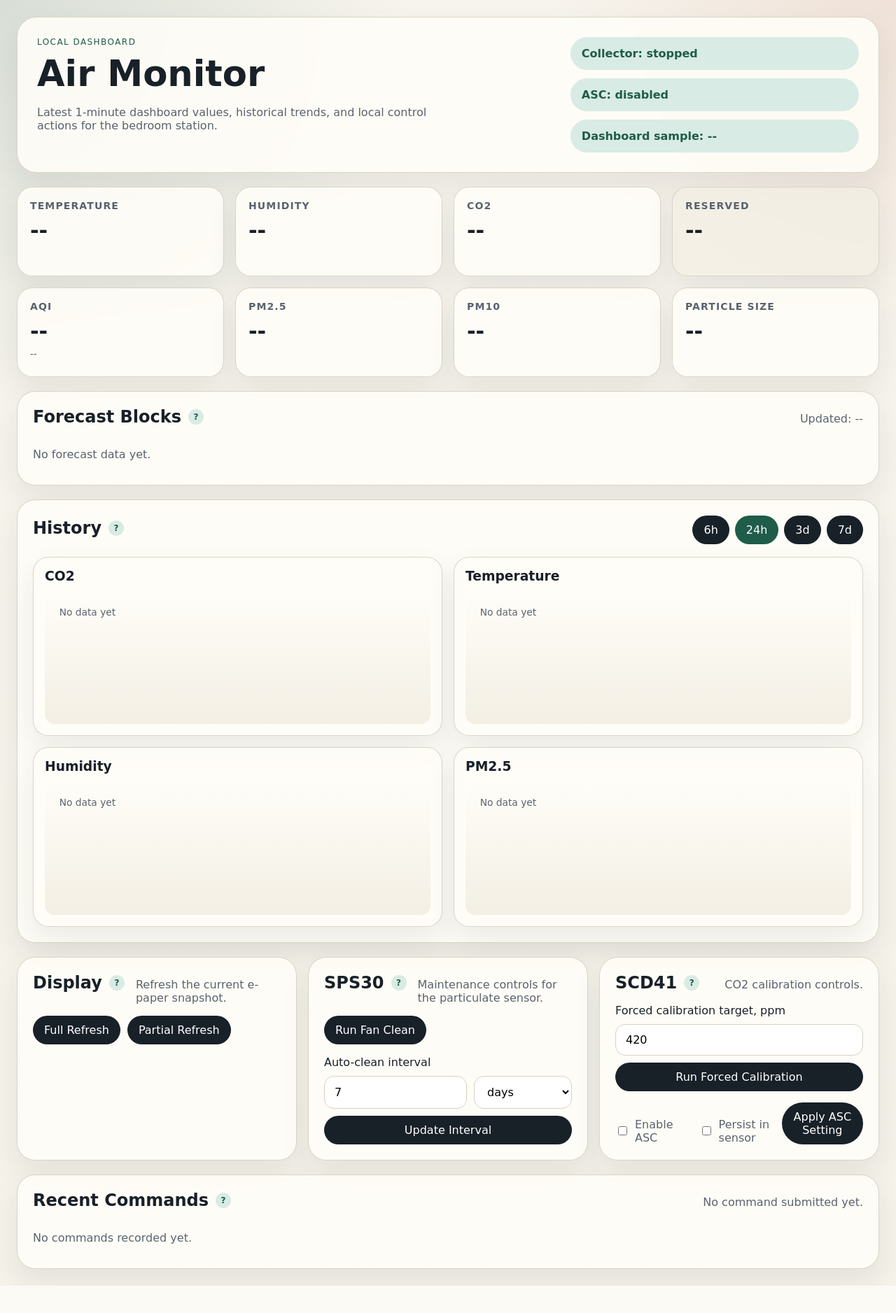
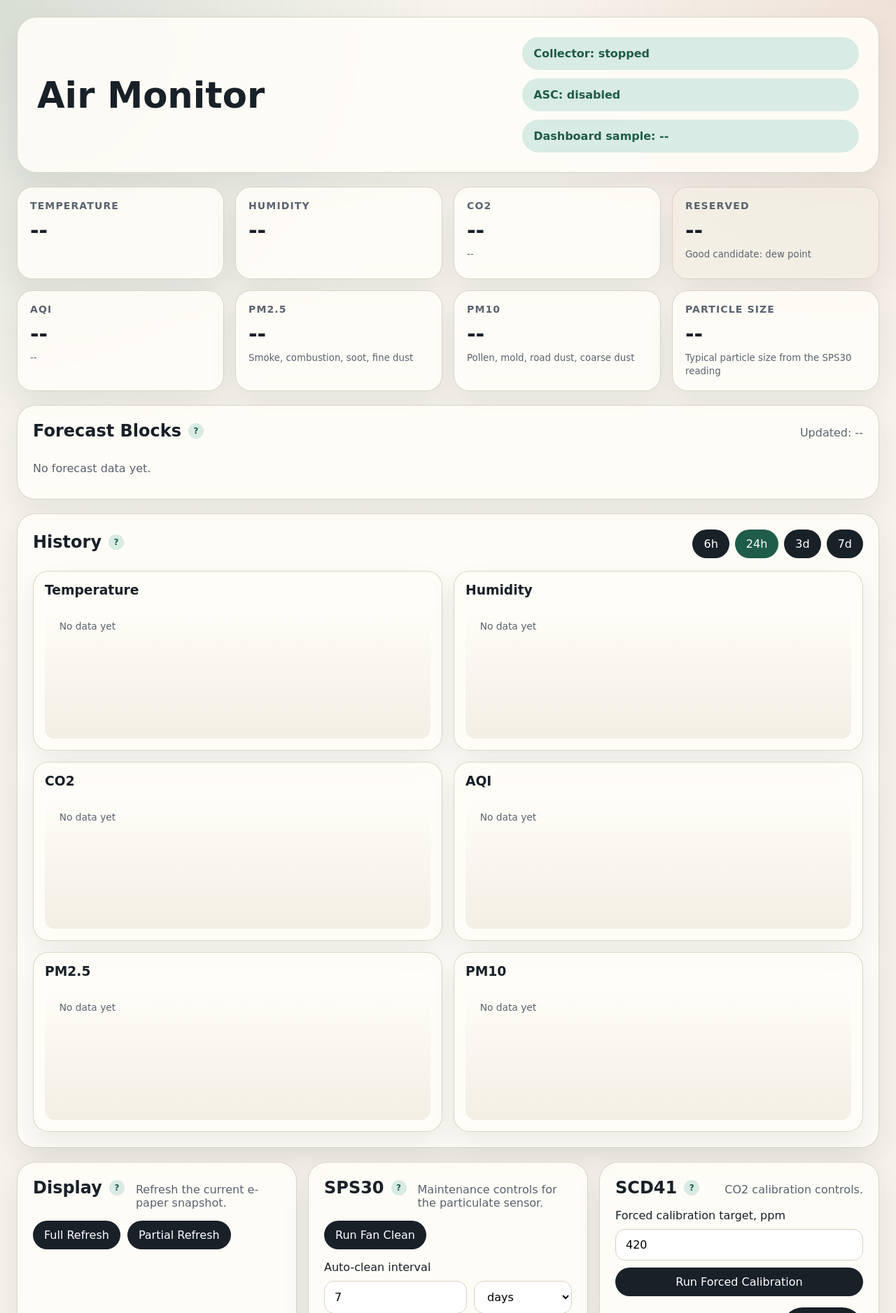
Before and after one commit to andriydread/pi-zero2w-sensors-playground, a Flask app: page / in a window 1280 px wide. Shown: the top 1877 px of the page at 70% size. Before the commit the page ends 1838 px from the top, so only its background shows below. Run offline with Flask 3, Linux system fonts and the light colour scheme; data that the repository does not hold is empty.

Commit message:
Polish dashboard layout, charts, and forecast cards

```diff
--- a/dashboard/app.py
+++ b/dashboard/app.py
@@ -1,7 +1,8 @@
 import os
+from pathlib import Path
 from typing import Any, Dict
 
-from flask import Flask, jsonify, render_template, request
+from flask import Flask, jsonify, render_template, request, send_from_directory
 
 from storage import AirMonitorDatabase
 
@@ -33,10 +34,16 @@ def choose_bucket_seconds(hours: int) -> int:
 def create_app() -> Flask:
     app = Flask(__name__)
     database = AirMonitorDatabase(env_str("AIRMONITOR_DATABASE_PATH", "data/airmonitor.db"))
+    project_root = Path(__file__).resolve().parents[1]
+    icons_dir = project_root / 'icons'
 
     @app.get("/")
     def index() -> str:
         return render_template("index.html")
+
+    @app.get('/assets/icons/<path:filename>')
+    def asset_icons(filename: str) -> Any:
+        return send_from_directory(icons_dir, filename)
 
     @app.get("/api/summary")
     def api_summary() -> Any:
--- a/dashboard/static/dashboard.css
+++ b/dashboard/static/dashboard.css
@@ -38,23 +38,13 @@ button, input, select {
   border-radius: 28px;
   padding: 28px;
   display: grid;
-  grid-template-columns: 1.8fr 1fr;
+  grid-template-columns: 1.4fr 1fr;
   gap: 20px;
-}
-.eyebrow {
-  margin: 0 0 8px;
-  text-transform: uppercase;
-  letter-spacing: 0.12em;
-  color: var(--accent);
-  font-size: 12px;
+  align-items: center;
 }
 .hero h1 {
   margin: 0;
-  font-size: clamp(2.2rem, 4vw, 4.4rem);
-}
-.lede {
-  color: var(--muted);
-  max-width: 60ch;
+  font-size: clamp(2.1rem, 4vw, 4.2rem);
 }
 .hero-meta {
   display: grid;
@@ -77,7 +67,7 @@ button, input, select {
 .metric-card {
   border-radius: 22px;
   padding: 18px;
-  min-height: 128px;
+  min-height: 132px;
 }
 .metric-card h2 {
   margin: 0 0 10px;
@@ -95,6 +85,7 @@ button, input, select {
   display: block;
   margin-top: 8px;
   color: var(--muted);
+  line-height: 1.4;
 }
 .metric-card-muted {
   background: rgba(243, 239, 228, 0.72);
--- a/dashboard/static/dashboard.js
+++ b/dashboard/static/dashboard.js
@@ -8,6 +8,36 @@ const metricFormats = {
 };
 
 const chartState = new Map();
+const weatherIconMap = {
+  0: 'sun.png',
+  1: 'sun.png',
+  2: 'partly_cloudy.png',
+  3: 'cloud.png',
+  45: 'fog.png',
+  48: 'fog.png',
+  51: 'rain.png',
+  53: 'rain.png',
+  55: 'rain.png',
+  56: 'rain.png',
+  57: 'rain.png',
+  61: 'rain.png',
+  63: 'rain.png',
+  65: 'rain.png',
+  66: 'rain.png',
+  67: 'rain.png',
+  71: 'snow.png',
+  73: 'snow.png',
+  75: 'snow.png',
+  77: 'snow.png',
+  80: 'rain.png',
+  81: 'rain.png',
+  82: 'rain.png',
+  85: 'snow.png',
+  86: 'snow.png',
+  95: 'storm.png',
+  96: 'storm.png',
+  99: 'storm.png',
+};
 let selectedHours = 24;
 
 function formatTimestamp(value) {
@@ -15,7 +45,8 @@ function formatTimestamp(value) {
     return '--';
   }
   const date = new Date(value);
-  return date.toLocaleString();
+  const two = (n) => String(n).padStart(2, '0');
+  return `${two(date.getHours())}:${two(date.getMinutes())} ${two(date.getDate())}-${two(date.getMonth() + 1)}-${date.getFullYear()}`;
 }
 
 function calculateAqi(pm25, pm10) {
@@ -63,10 +94,16 @@ function aqiCategory(value) {
   return 'Hazardous';
 }
 
+function co2Category(value) {
+  if (value == null) return '--';
+  if (value < 1000) return 'Good';
+  if (value < 1500) return 'Moderate';
+  return 'Unhealthy';
+}
+
 function getDisplayMetrics(summary) {
   const displayState = summary.latest_display_snapshot?.value || {};
-  const snapshot = displayState.snapshot || {};
-  return snapshot;
+  return displayState.snapshot || {};
 }
 
 function renderSummary(summary) {
@@ -81,6 +118,7 @@ function renderSummary(summary) {
   document.getElementById('metric-tps').textContent = metricFormats.tps(snapshot.tps);
   document.getElementById('metric-aqi').textContent = aqi == null ? '--' : String(aqi);
   document.getElementById('metric-aqi-label').textContent = aqiCategory(aqi);
+  document.getElementById('metric-co2-label').textContent = co2Category(snapshot.co2);
   document.getElementById('latest-sample-time').textContent = `Dashboard sample: ${formatTimestamp(snapshot.timestamp)}`;
 
   const collector = summary.collector_status?.value || {};
@@ -89,7 +127,7 @@ function renderSummary(summary) {
   document.getElementById('scd41-asc-enabled').checked = !!collector.scd41_asc_enabled;
 
   const weather = summary.latest_weather?.value || {};
-  document.getElementById('weather-updated').textContent = `Updated: ${summary.latest_weather?.updated_at || '--'}`;
+  document.getElementById('weather-updated').textContent = `Updated: ${formatTimestamp(summary.latest_weather?.updated_at)}`;
   renderWeather(weather);
   renderCommands(summary.recent_commands || []);
 }
@@ -106,11 +144,17 @@ function renderWeather(weather) {
     const card = document.createElement('article');
     card.className = 'forecast-card';
     const [windowLabel, maxTemp, minTemp, precip, code] = block;
+    const icon = weatherIconMap[code] || 'sun.png';
     card.innerHTML = `
       <h3>${windowLabel}</h3>
+      <div class="forecast-meta">
+        <img class="forecast-icon" src="/assets/icons/${icon}" alt="forecast icon">
+        <div>
+          <p>Condition icon matches the e-paper display</p>
+        </div>
+      </div>
       <p>Max/Min: ${maxTemp ?? '--'} / ${minTemp ?? '--'}</p>
-      <p>Rain: ${precip ?? '--'}%</p>
-      <p>WMO: ${code ?? '--'}</p>
+      <p>Rain chance: ${precip ?? '--'}%</p>
     `;
     grid.appendChild(card);
   }
@@ -188,7 +232,7 @@ function renderLineChart(svgId, rows, key, color, formatValue) {
     ${labels.join('')}
   `;
 
-  chartState.set(svgId, { coordinates, formatValue, color, padding, width, height });
+  chartState.set(svgId, { coordinates, formatValue, color, width, height });
 }
 
 function installChartHover(svgId) {
@@ -244,10 +288,13 @@ async function fetchHistory() {
   const response = await fetch(`/api/history?hours=${selectedHours}`);
   const data = await response.json();
   const rows = data.rows || [];
-  renderLineChart('chart-co2', rows, 'co2', '#1f5c4a', (row) => `${Math.round(row.co2)} ppm`);
+  const aqiRows = rows.map((row) => ({ ...row, aqi: calculateAqi(row.pm25, row.pm10) }));
   renderLineChart('chart-temp', rows, 'temp', '#b85c38', (row) => `${row.temp.toFixed(1)} C`);
   renderLineChart('chart-humid', rows, 'humid', '#2b6f9e', (row) => `${row.humid.toFixed(1)} %`);
+  renderLineChart('chart-co2', rows, 'co2', '#1f5c4a', (row) => `${Math.round(row.co2)} ppm`);
+  renderLineChart('chart-aqi', aqiRows, 'aqi', '#9e6f00', (row) => `${Math.round(row.aqi)}`);
   renderLineChart('chart-pm25', rows, 'pm25', '#5b4b8a', (row) => `${row.pm25.toFixed(2)} ug/m3`);
+  renderLineChart('chart-pm10', rows, 'pm10', '#6f4a2a', (row) => `${row.pm10.toFixed(2)} ug/m3`);
 }
 
 async function submitCommand(command, payload = {}) {
@@ -300,7 +347,7 @@ function installActions() {
     await submitCommand('scd41_set_asc', { enabled, persist });
   });
 
-  ['chart-co2', 'chart-temp', 'chart-humid', 'chart-pm25'].forEach(installChartHover);
+  ['chart-temp', 'chart-humid', 'chart-co2', 'chart-aqi', 'chart-pm25', 'chart-pm10'].forEach(installChartHover);
 }
 
 async function refreshAll() {
--- a/dashboard/templates/index.html
+++ b/dashboard/templates/index.html
@@ -10,9 +10,7 @@
   <main class="page">
     <section class="hero">
       <div>
-        <p class="eyebrow">Local Dashboard</p>
         <h1>Air Monitor</h1>
-        <p class="lede">Latest 1-minute dashboard values, historical trends, and local control actions for the bedroom station.</p>
       </div>
       <div class="hero-meta">
         <div class="pill" id="collector-running">Collector: --</div>
@@ -24,12 +22,12 @@
     <section class="metrics" id="metric-grid">
       <article class="metric-card"><h2>Temperature</h2><p id="metric-temp">--</p></article>
       <article class="metric-card"><h2>Humidity</h2><p id="metric-humid">--</p></article>
-      <article class="metric-card"><h2>CO2</h2><p id="metric-co2">--</p></article>
-      <article class="metric-card metric-card-muted"><h2>Reserved</h2><p id="metric-empty">--</p></article>
+      <article class="metric-card"><h2>CO2</h2><p id="metric-co2">--</p><small id="metric-co2-label">--</small></article>
+      <article class="metric-card metric-card-muted"><h2>Reserved</h2><p id="metric-empty">--</p><small>Good candidate: dew point</small></article>
       <article class="metric-card"><h2>AQI</h2><p id="metric-aqi">--</p><small id="metric-aqi-label">--</small></article>
-      <article class="metric-card"><h2>PM2.5</h2><p id="metric-pm25">--</p></article>
-      <article class="metric-card"><h2>PM10</h2><p id="metric-pm10">--</p></article>
-      <article class="metric-card"><h2>Particle Size</h2><p id="metric-tps">--</p></article>
+      <article class="metric-card"><h2>PM2.5</h2><p id="metric-pm25">--</p><small>Smoke, combustion, soot, fine dust</small></article>
+      <article class="metric-card"><h2>PM10</h2><p id="metric-pm10">--</p><small>Pollen, mold, road dust, coarse dust</small></article>
+      <article class="metric-card"><h2>Particle Size</h2><p id="metric-tps">--</p><small>Typical particle size from the SPS30 reading</small></article>
     </section>
 
     <section class="panel weather-panel">
@@ -37,7 +35,17 @@
         <div class="title-with-help">
           <h2>Forecast Blocks</h2>
           <span class="help-chip" tabindex="0">?
-            <span class="help-popover">Three weather blocks are shown using the same forecast data that is merged into the e-paper snapshot.</span>
+            <span class="help-popover">
+              <strong>Purpose</strong>
+              <p>Shows the same forecast data used by the e-paper snapshot.</p>
+              <strong>Contents</strong>
+              <ul>
+                <li>Time window for the block</li>
+                <li>Max and min temperature</li>
+                <li>Rain probability</li>
+                <li>Weather icon matching the e-paper display</li>
+              </ul>
+            </span>
           </span>
         </div>
         <p id="weather-updated">Updated: --</p>
@@ -50,7 +58,16 @@
         <div class="title-with-help">
           <h2>History</h2>
           <span class="help-chip" tabindex="0">?
-            <span class="help-popover">Move the cursor over a chart to inspect the nearest point and its timestamp. Shorter ranges use finer time buckets.</span>
+            <span class="help-popover">
+              <strong>Purpose</strong>
+              <p>Shows recent historical trends from the SQLite history database.</p>
+              <strong>How To Read</strong>
+              <ul>
+                <li>Hover over a line to inspect the nearest value and timestamp</li>
+                <li>Shorter ranges use finer aggregation buckets</li>
+                <li>AQI is derived from PM2.5 and PM10 history</li>
+              </ul>
+            </span>
           </span>
         </div>
         <div class="range-switch">
@@ -61,10 +78,12 @@
         </div>
       </div>
       <div class="chart-grid">
-        <article class="chart-card"><h3>CO2</h3><div class="chart-frame"><svg id="chart-co2" viewBox="0 0 640 220"></svg><div class="chart-tooltip" id="tooltip-chart-co2"></div></div></article>
         <article class="chart-card"><h3>Temperature</h3><div class="chart-frame"><svg id="chart-temp" viewBox="0 0 640 220"></svg><div class="chart-tooltip" id="tooltip-chart-temp"></div></div></article>
         <article class="chart-card"><h3>Humidity</h3><div class="chart-frame"><svg id="chart-humid" viewBox="0 0 640 220"></svg><div class="chart-tooltip" id="tooltip-chart-humid"></div></div></article>
+        <article class="chart-card"><h3>CO2</h3><div class="chart-frame"><svg id="chart-co2" viewBox="0 0 640 220"></svg><div class="chart-tooltip" id="tooltip-chart-co2"></div></div></article>
+        <article class="chart-card"><h3>AQI</h3><div class="chart-frame"><svg id="chart-aqi" viewBox="0 0 640 220"></svg><div class="chart-tooltip" id="tooltip-chart-aqi"></div></div></article>
         <article class="chart-card"><h3>PM2.5</h3><div class="chart-frame"><svg id="chart-pm25" viewBox="0 0 640 220"></svg><div class="chart-tooltip" id="tooltip-chart-pm25"></div></div></article>
+        <article class="chart-card"><h3>PM10</h3><div class="chart-frame"><svg id="chart-pm10" viewBox="0 0 640 220"></svg><div class="chart-tooltip" id="tooltip-chart-pm10"></div></div></article>
       </div>
     </section>
 
@@ -74,7 +93,15 @@
           <div class="title-with-help">
             <h2>Display</h2>
             <span class="help-chip" tabindex="0">?
-              <span class="help-popover">Full Refresh redraws the whole e-paper panel and helps reduce ghosting. Partial Refresh replays the current dashboard snapshot using the faster low-impact refresh mode.</span>
+              <span class="help-popover">
+                <strong>Purpose</strong>
+                <p>Replays the current dashboard snapshot on the e-paper display.</p>
+                <strong>Buttons</strong>
+                <ul>
+                  <li><strong>Full Refresh</strong>: redraws the whole panel and helps reduce ghosting</li>
+                  <li><strong>Partial Refresh</strong>: updates faster with less flashing using the current snapshot</li>
+                </ul>
+              </span>
             </span>
           </div>
           <p>Refresh the current e-paper snapshot.</p>
@@ -90,7 +117,15 @@
           <div class="title-with-help">
             <h2>SPS30</h2>
             <span class="help-chip" tabindex="0">?
-              <span class="help-popover">Run Fan Clean triggers the sensor's cleaning cycle. Auto-clean interval changes how often the SPS30 performs that maintenance automatically.</span>
+              <span class="help-popover">
+                <strong>Purpose</strong>
+                <p>Maintenance controls for the particulate sensor.</p>
+                <strong>Options</strong>
+                <ul>
+                  <li><strong>Run Fan Clean</strong>: starts the sensor cleaning cycle</li>
+                  <li><strong>Auto-clean interval</strong>: changes how often the sensor cleans itself automatically</li>
+                </ul>
+              </span>
             </span>
           </div>
           <p>Maintenance controls for the particulate sensor.</p>
@@ -118,7 +153,16 @@
           <div class="title-with-help">
             <h2>SCD41</h2>
             <span class="help-chip" tabindex="0">?
-              <span class="help-popover">Forced calibration should only be run in stable known air, usually outdoor fresh air. Persist in the ASC section means saving the ASC enabled or disabled setting into the sensor so it survives reboot.</span>
+              <span class="help-popover">
+                <strong>Purpose</strong>
+                <p>CO2 calibration controls.</p>
+                <strong>Options</strong>
+                <ul>
+                  <li><strong>Forced calibration</strong>: only run in stable known air, usually outdoor fresh air</li>
+                  <li><strong>Enable ASC</strong>: toggles automatic self calibration</li>
+                  <li><strong>Persist in sensor</strong>: saves the ASC setting inside the sensor so it survives reboot</li>
+                </ul>
+              </span>
             </span>
           </div>
           <p>CO2 calibration controls.</p>
@@ -141,7 +185,16 @@
         <div class="title-with-help">
           <h2>Recent Commands</h2>
           <span class="help-chip" tabindex="0">?
-            <span class="help-popover">Shows recent actions sent from the dashboard to the collector and whether they succeeded.</span>
+            <span class="help-popover">
+              <strong>Purpose</strong>
+              <p>Shows recent actions sent from the dashboard to the collector.</p>
+              <strong>Status</strong>
+              <ul>
+                <li><strong>Pending</strong>: queued and waiting</li>
+                <li><strong>Running</strong>: collector is executing it</li>
+                <li><strong>Succeeded / Failed</strong>: finished result</li>
+              </ul>
+            </span>
           </span>
         </div>
         <p id="command-status">No command submitted yet.</p>
```
Also changed, not shown: other parts of dashboard/static/dashboard.css (+30 -3 lines).
